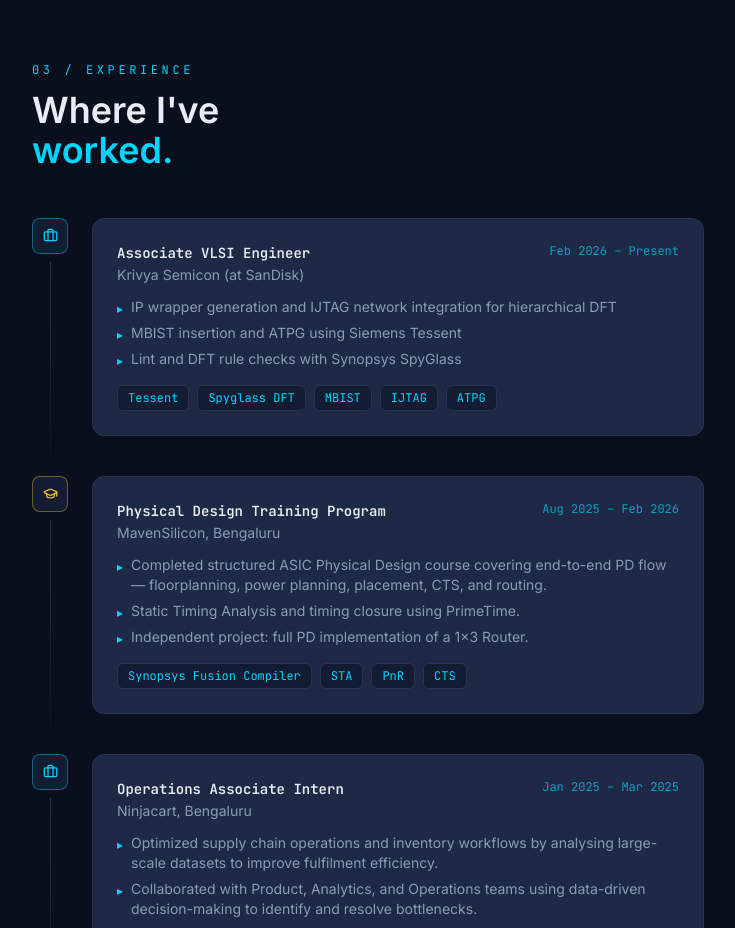
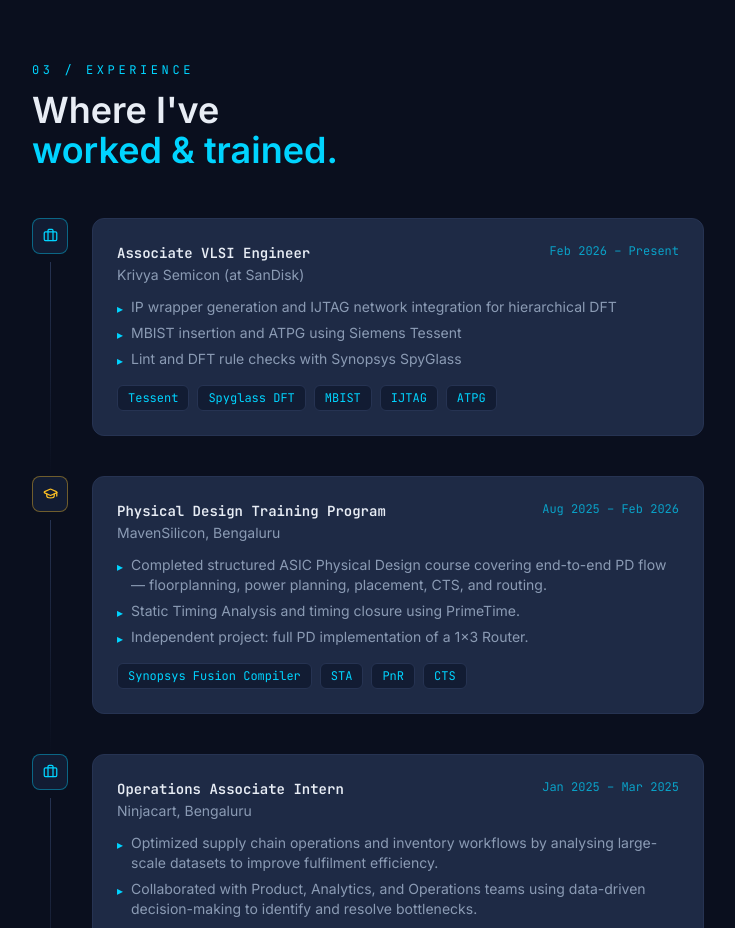
Before and after one commit to adhilhamdan/adhilhamdan.github.io, a React (Vite) app: page / in a window 1280 px wide. Shown: the part 2820-3748 px from the top of the page, without its empty margins (32-767 px from the left). Built offline with nearby package versions, Linux system fonts and the light colour scheme; no server answers.

Commit message:
Update experience section heading

```diff
--- a/src/components/Experience.jsx
+++ b/src/components/Experience.jsx
@@ -138,7 +138,7 @@
           <p className="section-label">03 / experience</p>
           <h2 className="section-title">
             Where I've<br />
-            <span className="text-cyan-400">worked.</span>
+            <span className="text-cyan-400">worked & trained.</span>
           </h2>
         </div>
 
```
